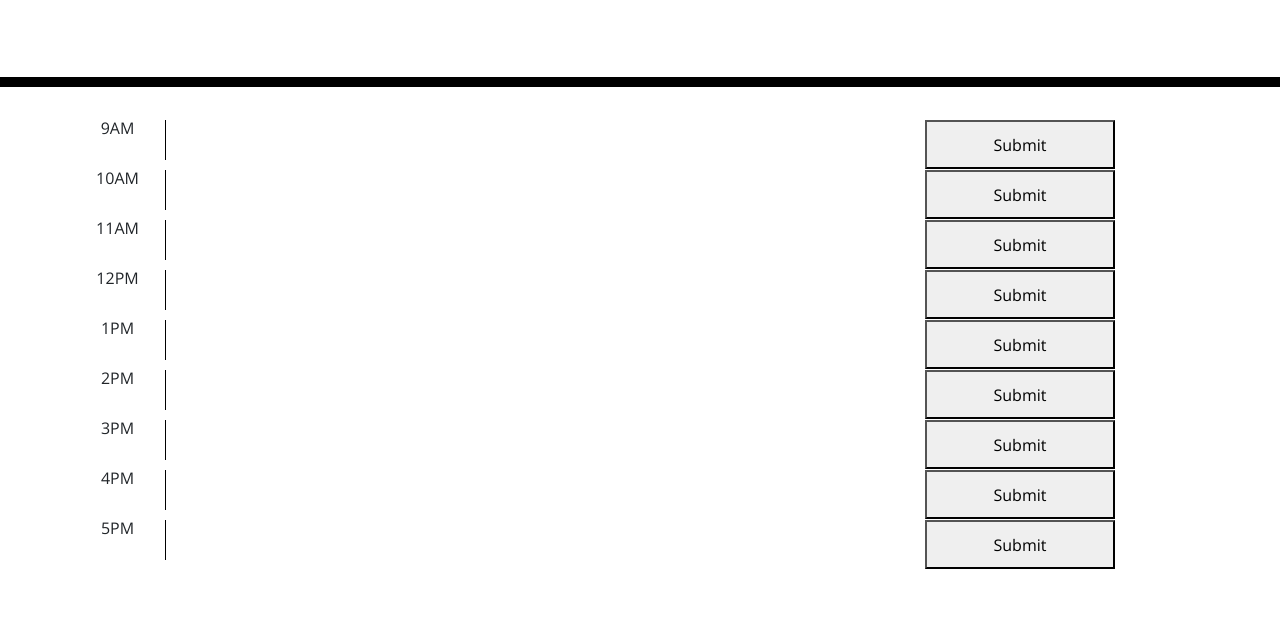
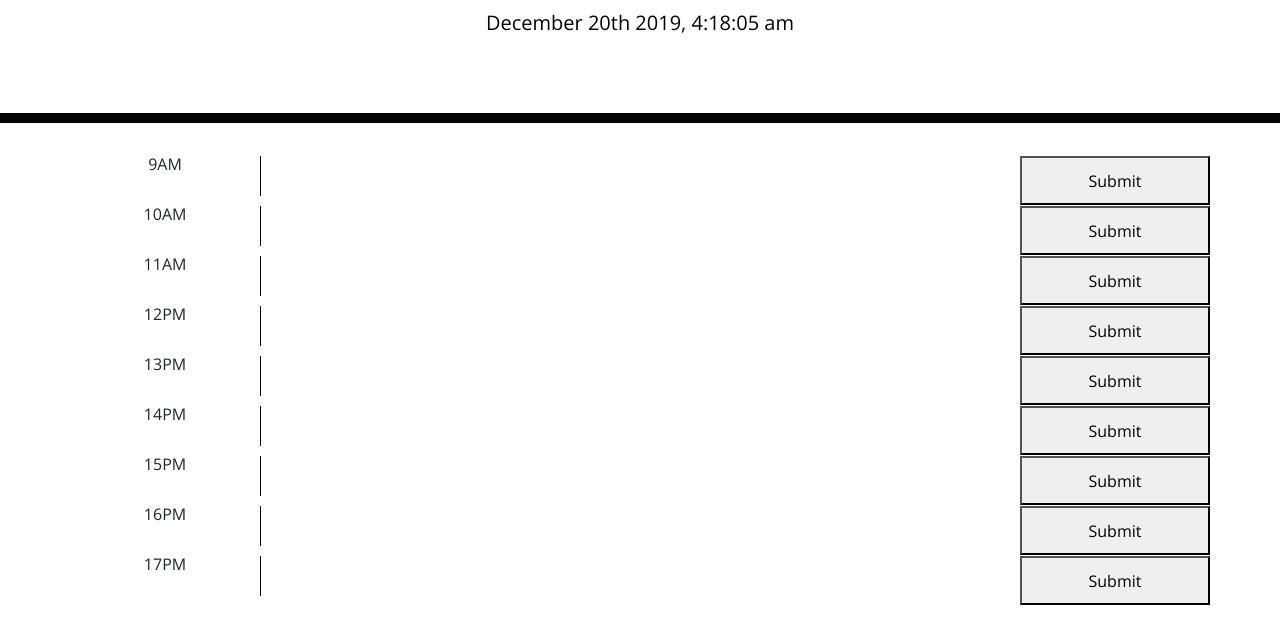
Before and after one commit to joshkuruvilla512/Calendar, a plain HTML site: page index.html in a window 1280 px wide. Shown: the part 181-800 px from the top of the page. Drawn offline with nearby package versions, Linux system fonts and the light colour scheme.

Commit message:
Got the timer in the center of the screen

```diff
--- a/index.html
+++ b/index.html
@@ -24,71 +24,82 @@
     <!-- 9AM -->
     <div id="9AM" class="row time-block">
       <!-- How much room the hour is going to take -->
-      <div class="col-sm-1 col-md-1">9AM</div>
+      <div class="col-sm-2 col-md-2">9AM</div>
       <textarea name="9AM-input" id="9AM-input" cols="30" rows="10" class="col-sm-8 col-md-8"></textarea>
       <button class="col-sm-2 col-md-2">Submit</button>
     </div>
+
     <!-- 10AM -->
     <div id="10AM" class="row time-block">
       <!-- How much room the hour is going to take -->
-      <div class="col-sm-1 col-md-1">10AM</div>
+      <div class="col-sm-2 col-md-2">10AM</div>
       <textarea name="10AM-input" id="10AM-input" cols="30" rows="10" class="col-sm-8 col-md-8"></textarea>
       <button class="col-sm-2 col-md-2">Submit</button>
     </div>
+
     <!-- 11AM -->
-    <div id="10AM" class="row time-block">
+    <div id="11AM" class="row time-block">
       <!-- How much room the hour is going to take -->
-      <div class="col-sm-1 col-md-1">11AM</div>
+      <div class="col-sm-2 col-md-2">11AM</div>
       <textarea name="11AM-input" id="11AM-input" cols="30" rows="10" class="col-sm-8 col-md-8"></textarea>
       <button class="col-sm-2 col-md-2">Submit</button>
     </div>
+
     <!-- 12PM -->
-    <div id="10AM" class="row time-block">
+    <div id="12PM" class="row time-block">
       <!-- How much room the hour is going to take -->
-      <div class="col-sm-1 col-md-1">12PM</div>
+      <div class="col-sm-2 col-md-2">12PM</div>
       <textarea name="12PM-input" id="12PM-input" cols="30" rows="10" class="col-sm-8 col-md-8"></textarea>
       <button class="col-sm-2 col-md-2">Submit</button>
     </div>
+
     <!-- 1PM -->
-    <div id="10AM" class="row time-block">
+    <div id="13PM" class="row time-block">
       <!-- How much room the hour is going to take -->
-      <div class="col-sm-1 col-md-1">1PM</div>
-      <textarea name="1PM-input" id="1PM-input" cols="30" rows="10" class="col-sm-8 col-md-8"></textarea>
+      <div class="col-sm-2 col-md-2">13PM</div>
+      <textarea name="13PM-input" id="13PM-input" cols="30" rows="10" class="col-sm-8 col-md-8"></textarea>
       <button class="col-sm-2 col-md-2">Submit</button>
     </div>
+
     <!-- 2PM -->
-    <div id="10AM" class="row time-block">
+    <div id="14PM" class="row time-block">
       <!-- How much room the hour is going to take -->
-      <div class="col-sm-1 col-md-1">2PM</div>
-      <textarea name="2PM-input" id="2PM-input" cols="30" rows="10" class="col-sm-8 col-md-8"></textarea>
+      <div class="col-sm-2 col-md-2">14PM</div>
+      <textarea name="14PM-input" id="14PM-input" cols="30" rows="10" class="col-sm-8 col-md-8"></textarea>
       <button class="col-sm-2 col-md-2">Submit</button>
     </div>
+
     <!-- 3PM -->
-    <div id="10AM" class="row time-block">
+    <div id="15PM" class="row time-block">
       <!-- How much room the hour is going to take -->
-      <div class="col-sm-1 col-md-1">3PM</div>
-      <textarea name="3PM-input" id="3PM-input" cols="30" rows="10" class="col-sm-8 col-md-8"></textarea>
+      <div class="col-sm-2 col-md-2">15PM</div>
+      <textarea name="15PM-input" id="15PM-input" cols="30" rows="10" class="col-sm-8 col-md-8"></textarea>
       <button class="col-sm-2 col-md-2">Submit</button>
     </div>
+
     <!-- 4PM -->
-    <div id="10AM" class="row time-block">
+    <div id="16PM" class="row time-block">
       <!-- How much room the hour is going to take -->
-      <div class="col-sm-1 col-md-1">4PM</div>
-      <textarea name="4PM-input" id="4PM-input" cols="30" rows="10" class="col-sm-8 col-md-8"></textarea>
+      <div class="col-sm-2 col-md-2">16PM</div>
+      <textarea name="16PM-input" id="16PM-input" cols="30" rows="10" class="col-sm-8 col-md-8"></textarea>
       <button class="col-sm-2 col-md-2">Submit</button>
     </div>
+
     <!-- 5PM -->
-    <div id="10AM" class="row time-block">
+    <div id="17PM" class="row time-block">
       <!-- How much room the hour is going to take -->
-      <div class="col-sm-1 col-md-1">5PM</div>
-      <textarea name="5PM-input" id="5PM-input" cols="30" rows="10" class="col-sm-8 col-md-8"></textarea>
+      <div class="col-sm-2 col-md-2">17PM</div>
+      <textarea name="17PM-input" id="17PM-input" cols="30" rows="10" class="col-sm-8 col-md-8"></textarea>
       <button class="col-sm-2 col-md-2">Submit</button>
     </div>
   </div>
 
   <script src="https://code.jquery.com/jquery-3.4.1.min.js"></script>
   <script src="https://cdnjs.cloudflare.com/ajax/libs/moment.js/2.24.0/moment.min.js"></script>
-  <link rel="stylesheet" href="">
+
+  <script src="script.js"></script>
+  <script src="moment.js"></script>
+
 </body>
 
 </html>
--- a/script.js
+++ b/script.js
@@ -0,0 +1,75 @@
+var currentDayEl = $("#currentDay");
+currentDayEl.text(moment().format('MMMM Do YYYY, h:mm:ss a'));
+var update = function () {
+    currentDayEl.text(moment().format('MMMM Do YYYY, h:mm:ss a'));
+}
+setInterval(update, 1000);
+var currentDayEl = $("#currentDay");
+var saveBtnEl = $(".saveBtn");
+var textBoxEl = $(".time-block");
+currentDayEl.text(moment().format('MMMM Do YYYY, h:mm:ss a'));
+var update = function () {
+    currentDayEl.text(moment().format('MMMM Do YYYY, h:mm:ss a'));
+    // var currHour = moment().hour();
+    var currHour = 12;
+    textBoxEl.each(function (index, element) {
+        element = $(element);
+        if (currHour > element.attr("data-time")) {
+            element.addClass("past").removeClass("future");
+        } else if (currHour == element.attr("data-time")) {
+            element.addClass("present").removeClass("future");
+        }
+    });
+}
+setInterval(update, 1000);
+var textInput = $(".time-block");
+var saveBtn = $(".saveBtn");
+// var eventNameSpan = document.querySelector(".text-area");
+saveBtn.on("click", function (event) {
+    event.preventDefault();
+    var btnData = $(this).attr("data-time");
+    //console log click on THIS specific button in this class
+    console.log(btnData);
+    //descriptionTarget locates the specific description element that user filled in text with.
+    var descriptionTarget = $(".description");
+    console.log(descriptionTarget);
+    //we log to ensure we're grabbing the user input.
+    console.log(descriptionTarget.val());
+    // // create user object from submission
+    // var event = {
+    //     textInput: textInput.value.trim(),
+    // };
+    // console.log(event);
+    // // validate the fields
+    // if (textInput === "") {
+    //     displayMessage("error", "Event description cannot be blank");
+    // } else {
+    //     displayMessage("success", "Event Saved");
+    // set new submission
+    // localStorage.setItem("event", JSON.stringify(event));
+    //this is supposed to set the text area text to that specific textArea and store it.
+    //We pick the "id" attribute from the element, descriptionTarget. This id is the key, and the key value is descriptionTarget.val().
+    localStorage.setItem(descriptionTarget.attr("id"), JSON.stringify(descriptionTarget.val()));
+});
+$("#desc9").text(localStorage.getItem("desc9"));
+$("#desc10").text(localStorage.getItem("desc10"));
+$("#des11").text(localStorage.getItem("desc11"));
+$("#desc12").text(localStorage.getItem("desc12"));
+$("#desc13").text(localStorage.getItem("desc13"));
+$("#desc14").text(localStorage.getItem("desc14"));
+$("#desc15").text(localStorage.getItem("desc15"));
+$("#desc16").text(localStorage.getItem("desc16"));
+$("#desc17").text(localStorage.getItem("desc17"));
+    // // get most recent submission
+    // var savedEvent = JSON.parse(localStorage.getItem("event"));
+    // textInputEl.textContent = savedEvent.textInput;
+// }
+// });
+
+// $("button").on("click", function (event) {
+//     // alert("Button Clicked!");
+//     event.preventDefault();
+//     var input = $("input").val();
+//     console.log(input);
+//     localStorage.setItem("input", JSON.stringify(input));
+// });
```
